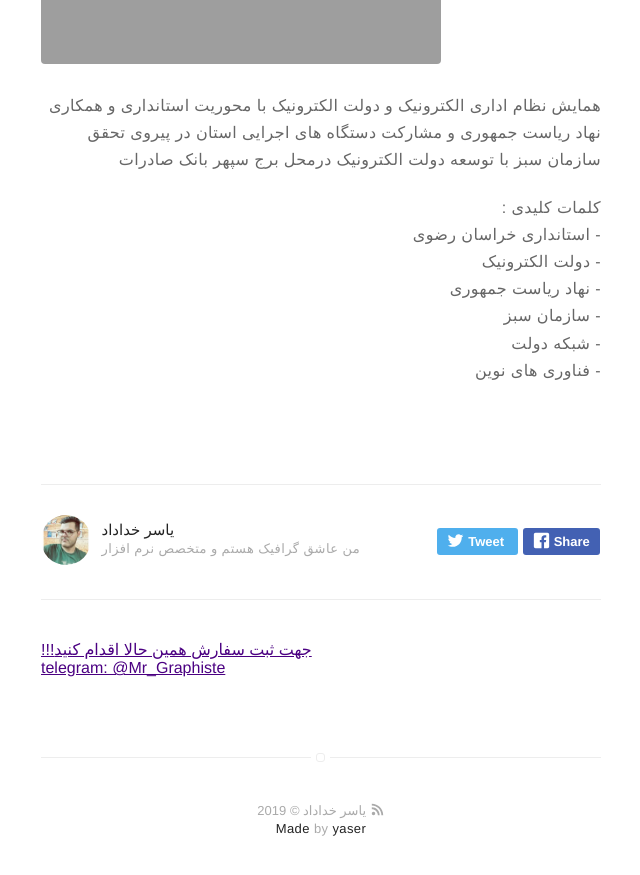
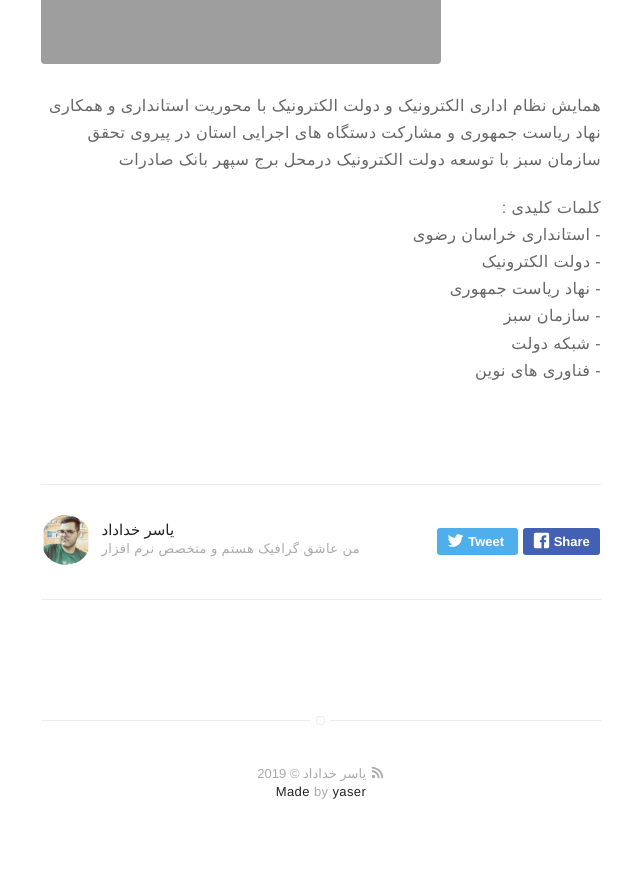
Before and after one commit to yaserkhodadad/yaserkhodadad.github.io, a Jekyll site: the page built from _posts/2016-01-23-indigo-jekyll-theme.markdown, in a window 1280 px wide and 900 px high, scrolled down 1244 px. Shown: the top 875 px of the window, without its empty margins (319-959 px from the left). Built offline with Jekyll 4.4.1, drawn with Linux system fonts in a browser that asks for light colours; emoji names are drawn with the system emoji font.

Commit message:
Update disqus.html

```diff
--- a/_includes/disqus.html
+++ b/_includes/disqus.html
@@ -2,6 +2,5 @@
     <div id="disqus_thread"></div>
 
 
-    <a style="direction: rtl">!!!جهت ثبت سفارش همین حالا اقدام کنید</a><br/>
-    <a>telegram: @Mr_Graphiste</a>
+
 </section>
```
